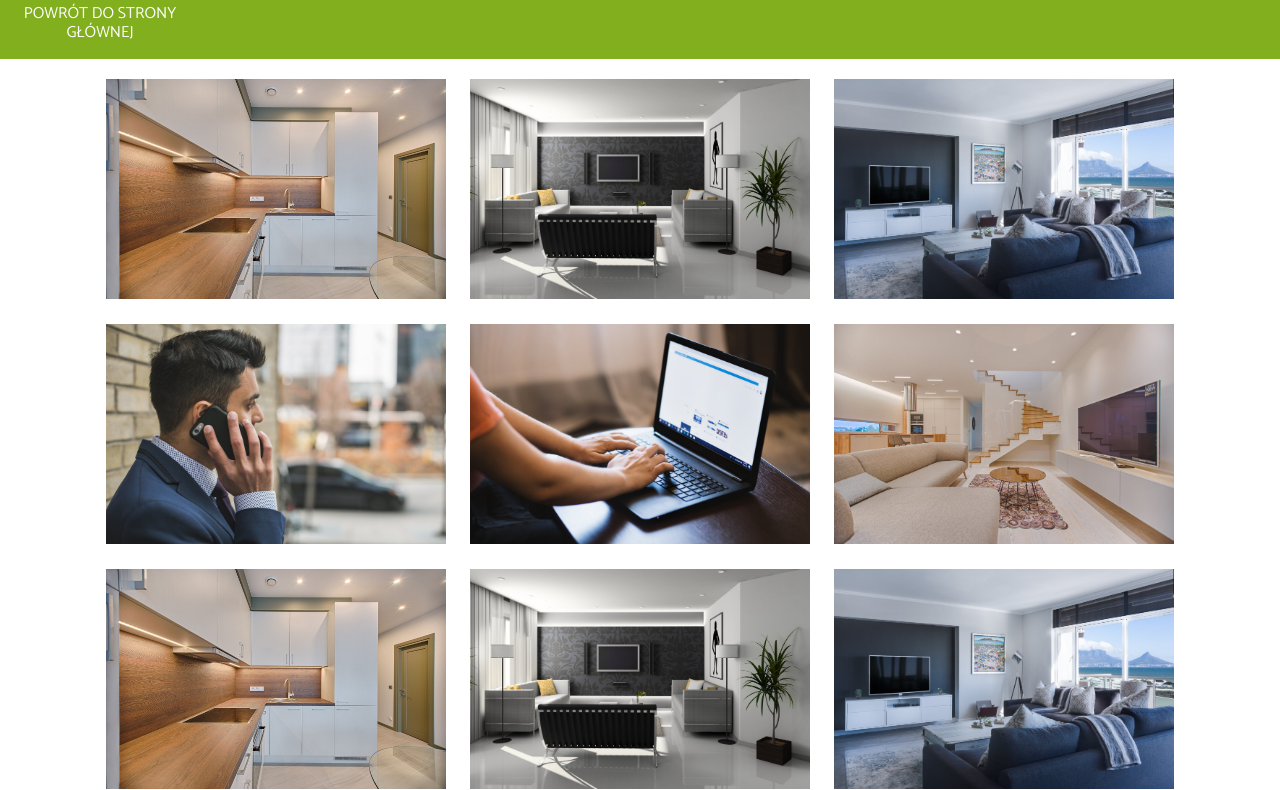
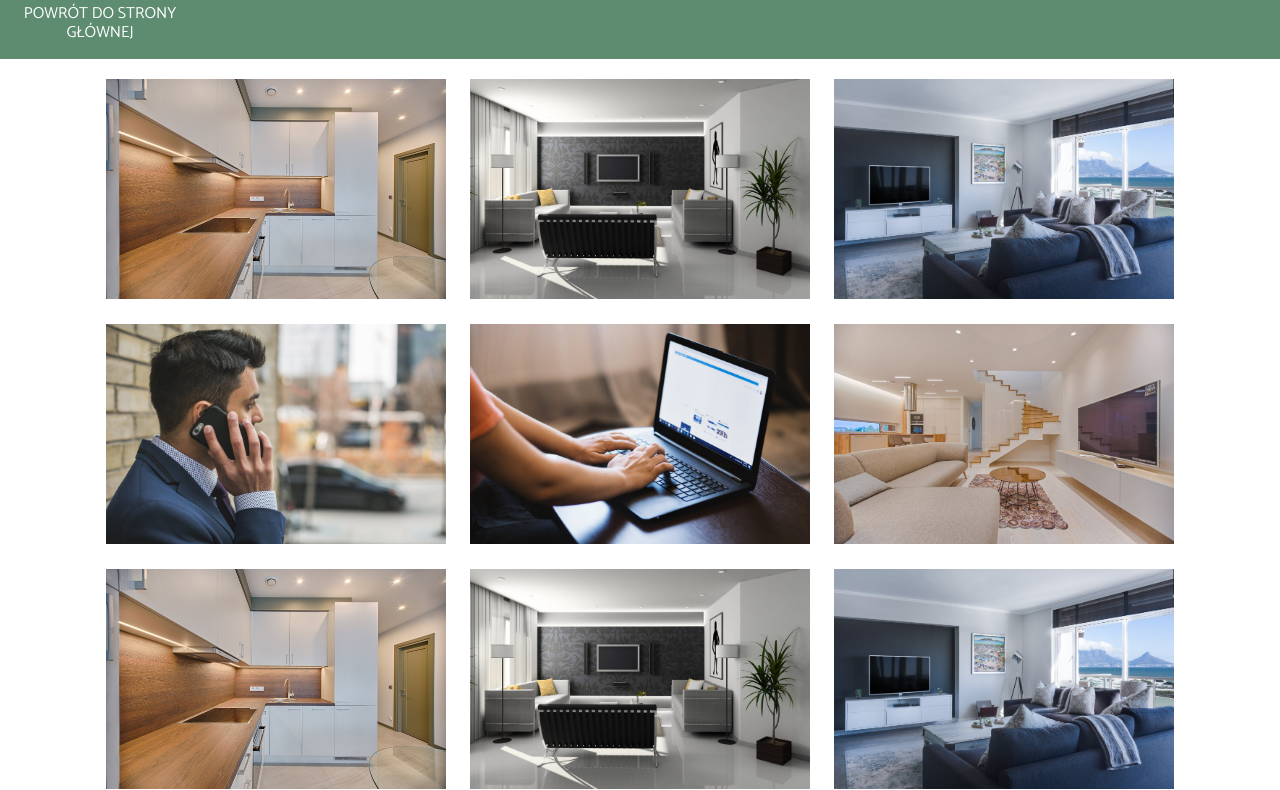
Before and after one commit to pawelkochowicz/secondHouseSite, a website: page src/content/gallery1.html in a window 1280 px wide. Shown: the part 91-881 px from the top of the page. Drawn offline with nearby package versions, Linux system fonts and the light colour scheme; files that its build step writes are made by us from their sources; files whose address does not match are found by name; a web font is replaced by a local one.

Commit message:
change colors... again

```diff
--- a/src/scss/_portfolio.scss
+++ b/src/scss/_portfolio.scss
@@ -30,7 +30,7 @@
       margin: 5vw;
       width: 200px;
       height: 50px;
-      background-color: $mainColor;
+      background-color: $btnColor;
       border: none;
       text-decoration: none;
       color: black;
--- a/src/scss/_variables.scss
+++ b/src/scss/_variables.scss
@@ -1,2 +1,3 @@
-$mainColor: rgb(130, 175, 29);
-$backgroundColor: rgba(130, 175, 29, 0.19);
+$mainColor: #5D8C71;
+$backgroundColor: rgba(171, 216, 200, 0.19);
+$btnColor: #ADD9C9;
```
